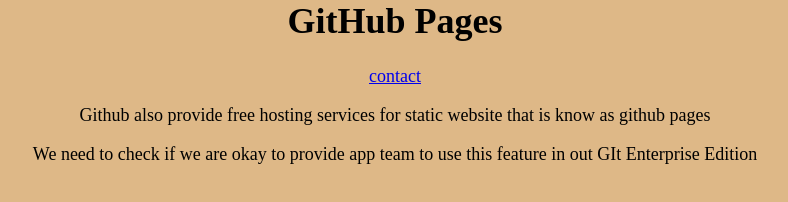
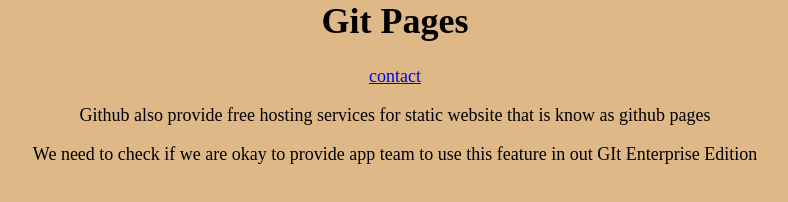
Before and after one commit to pratik7673/superninja, a plain HTML site: page index.html in a window 1280 px wide. Shown: the whole page, without its empty margins (245-1033 px from the left). Drawn offline with Linux system fonts and the light colour scheme.

Commit message:
done final

```diff
--- a/index.html
+++ b/index.html
@@ -7,7 +7,7 @@
     <link rel="stylesheet" href="style.css">
 </head>
 <body>
-    <h1>GitHub Pages</h1>
+    <h1>Git Pages</h1>
     <a href="contact.html">contact</a>
     <p>Github also provide free hosting services for static website that is know as github pages</p>
     <p>We need to check if we are okay to provide app team to use this feature in out GIt Enterprise Edition</p>
```
